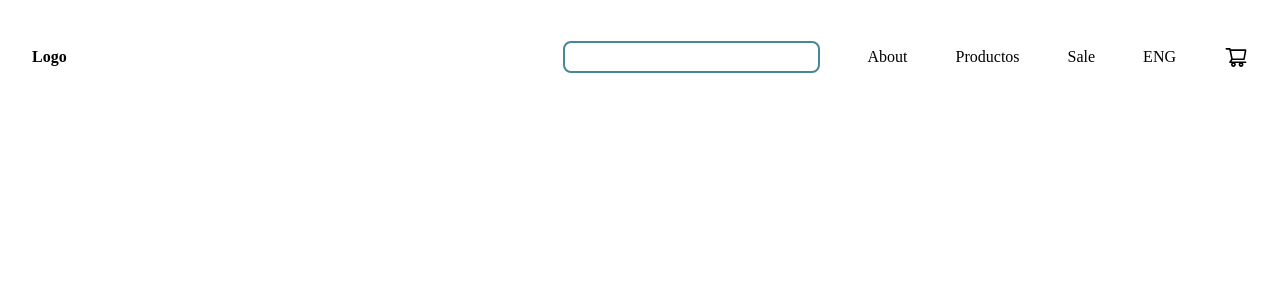
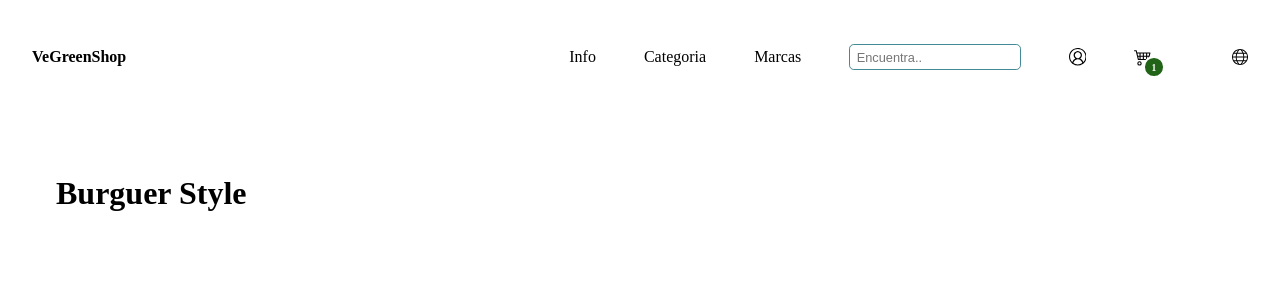
Before and after one commit to Chechutech/ecommerce-react-ch, a React (Vite) app: page / in a window 1280 px wide. Shown: the top 300 px of the page. Built offline with nearby package versions, Linux system fonts and the light colour scheme.

Commit message:
pre-entrega OC

```diff
--- a/src/App.jsx
+++ b/src/App.jsx
@@ -1,12 +1,15 @@
 
 import './App.css';
+import ItemListContainer from './components/ItemListContainer';
 import NavBar from './components/NavBar';
 
 function App() {
 
+
   return (
     <div className="App">
       <NavBar />
+      <ItemListContainer grettings="Burguer Style"/>
     </div>
   )
 }
--- /dev/null
+++ b/src/components/CardWidget/cartWidget.css
@@ -0,0 +1,32 @@
+.cart{
+    display: flex;
+    text-align: end;
+    margin-right: 2rem;
+    align-items: center;
+    position: relative;
+    justify-content: flex-end;
+
+
+}
+.shopping-icon {
+    width: 1.1em;
+    height: 1.1em;
+
+}
+
+.cart-badge {
+ position: absolute;
+  width: 1.1rem;
+  height: 1.1rem;
+  right: -0.8rem;
+  top: 0.5rem;
+  border-radius: 50%;
+  background: #216417;
+  color: #fff;
+  border:2px solid #ffffff;
+  font-size: 0.6rem;
+  font-weight: bold;
+  display: flex;
+  justify-content: center;
+  align-items: center
+}
--- /dev/null
+++ b/src/components/CardWidget/index.jsx
@@ -0,0 +1,11 @@
+import React from 'react'
+import { BsCart4 } from "react-icons/bs";
+import "./cartWidget.css";
+
+export default function CartWidget() {
+  return (
+    <div className="cart">
+        <BsCart4 className="shopping-icon" /><span className="cart-badge">1</span>
+    </div>
+  )
+}
--- /dev/null
+++ b/src/components/ItemListContainer/index.jsx
@@ -0,0 +1,9 @@
+import React from "react";
+import "./ItemListContainer.css";
+export default function ItemListContainer({ grettings }) {
+  return (
+    <div className="itemList-container">
+      <h1>{grettings}</h1>
+    </div>
+  );
+}
--- /dev/null
+++ b/src/components/ItemListContainer/itemListContainer.css
@@ -0,0 +1,4 @@
+.itemList-container{
+    padding:3rem;
+
+}
--- a/src/components/NavBar/index.jsx
+++ b/src/components/NavBar/index.jsx
@@ -1,27 +1,28 @@
-import React from 'react';
-import './navbar.css'
-import {AiOutlineShoppingCart} from "react-icons/ai"
+import React from "react";
+import "./navbar.css";
+import { VscAccount } from "react-icons/vsc";
+import { TfiWorld } from "react-icons/tfi";
+import CartWidget from "../CardWidget";
 
 export default function NavBar() {
   return (
     <div className="nav-container">
-      <div className="nav-logo">Logo</div>
+      <div className="nav-logo">VeGreenShop</div>
       <div className="menu">
-        <div>
-        <input type="text" className="search-bar" aria-label="Search"></input>
-        {/* <button type="submit" class="searchButton">
-        <i class="fa fa-search"></i>
-     </button> */}
-
-        </div>
         <ul className="menu-choices">
-          <li>About</li>
-          <li>Productos</li>
-          <li>Sale</li>
-          <li>ENG</li>
+          <li>Info</li>
+          <li>Categoria</li>
+          <li>Marcas</li>
         </ul>
-
-        <AiOutlineShoppingCart className="shopping-icon"/>
+             <input
+            type="text"
+            className="search-bar"
+            placeholder="Encuentra.."
+            aria-label="Search"
+          ></input>
+          <VscAccount className="user-icon" />
+          <CartWidget />
+          <TfiWorld />
       </div>
     </div>
   );
--- a/src/components/NavBar/navbar.css
+++ b/src/components/NavBar/navbar.css
@@ -15,31 +15,7 @@
   align-items: center;
 }
 
-.search-bar {
-  width: 15rem;
-  height: 1.4rem;
-  padding: 0.2rem;
-  border-radius: 0.5rem;
-  border: 2px solid #448996;
 
-
-}
-/* .searchButton {
-    width: 40px;
-    height: 36px;
-    border: 1px solid #00B4CC;
-    background: #00B4CC;
-    text-align: center;
-    color: #fff;
-    border-radius: 0 5px 5px 0;
-    cursor: pointer;
-    font-size: 20px;
-  }  */
-
-.search-bar[type="text"]{
-    font-size: 1.2em;
-    padding-left: 0.5em;
-}
 
 
 .menu-choices {
@@ -51,8 +27,21 @@
   cursor: pointer;
 }
 
-.shopping-icon {
-    width: 1.5rem;
-    height: 1.5rem;
+.search-bar {
+  width: 10rem;
+  height: 1.1rem;
+  padding: 0.2rem;
+  border-radius: 0.3rem;
+  border: 0.1em solid #448996;
+
+
+}
+.search-bar[type="text"]{
+    font-size: .8em;
+    padding-left: 0.5em;
+}
+.user-icon{
+  width: 1.1em;
+    height: 1.1em;
     cursor:pointer;
 }
```
Also changed, not shown: src/components/ItemProduct/index.jsx (deleted, +0 -7 lines).
